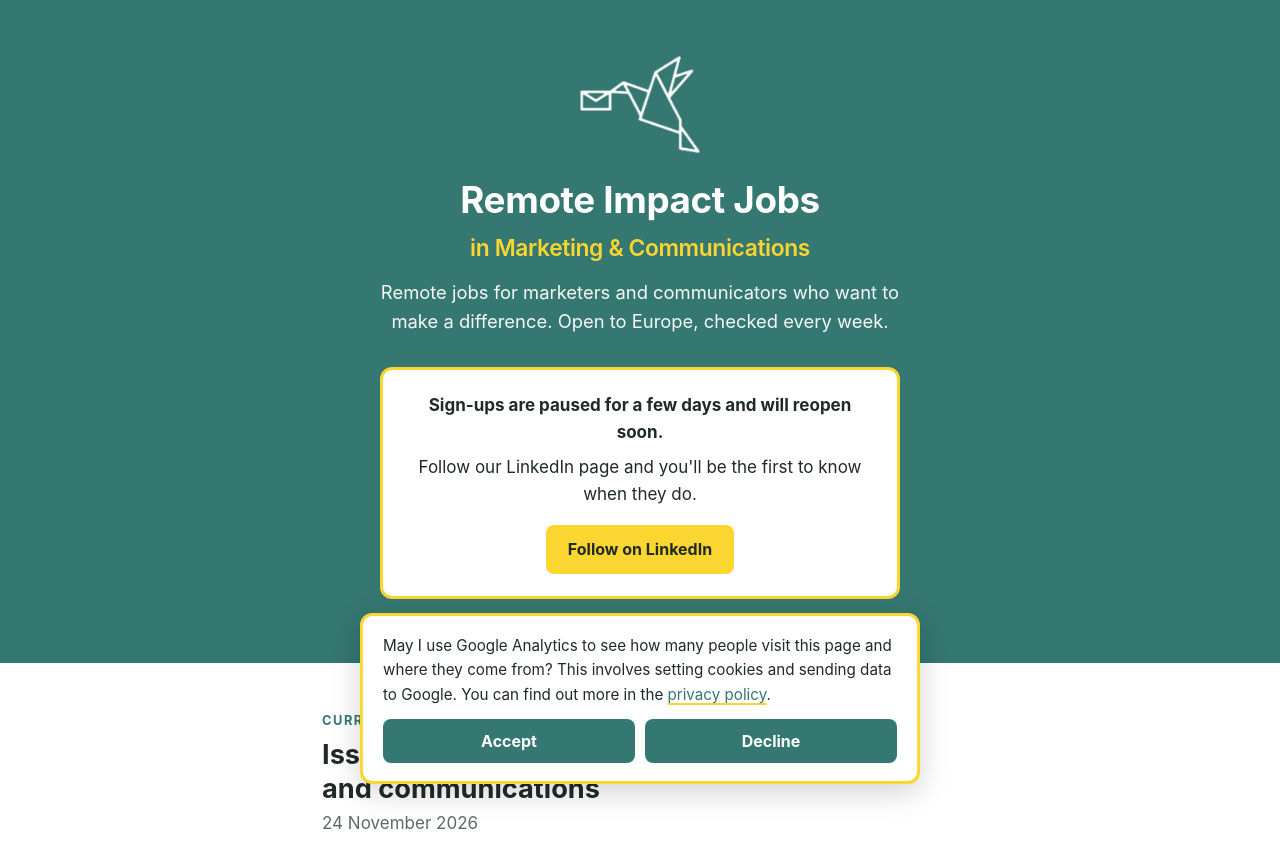
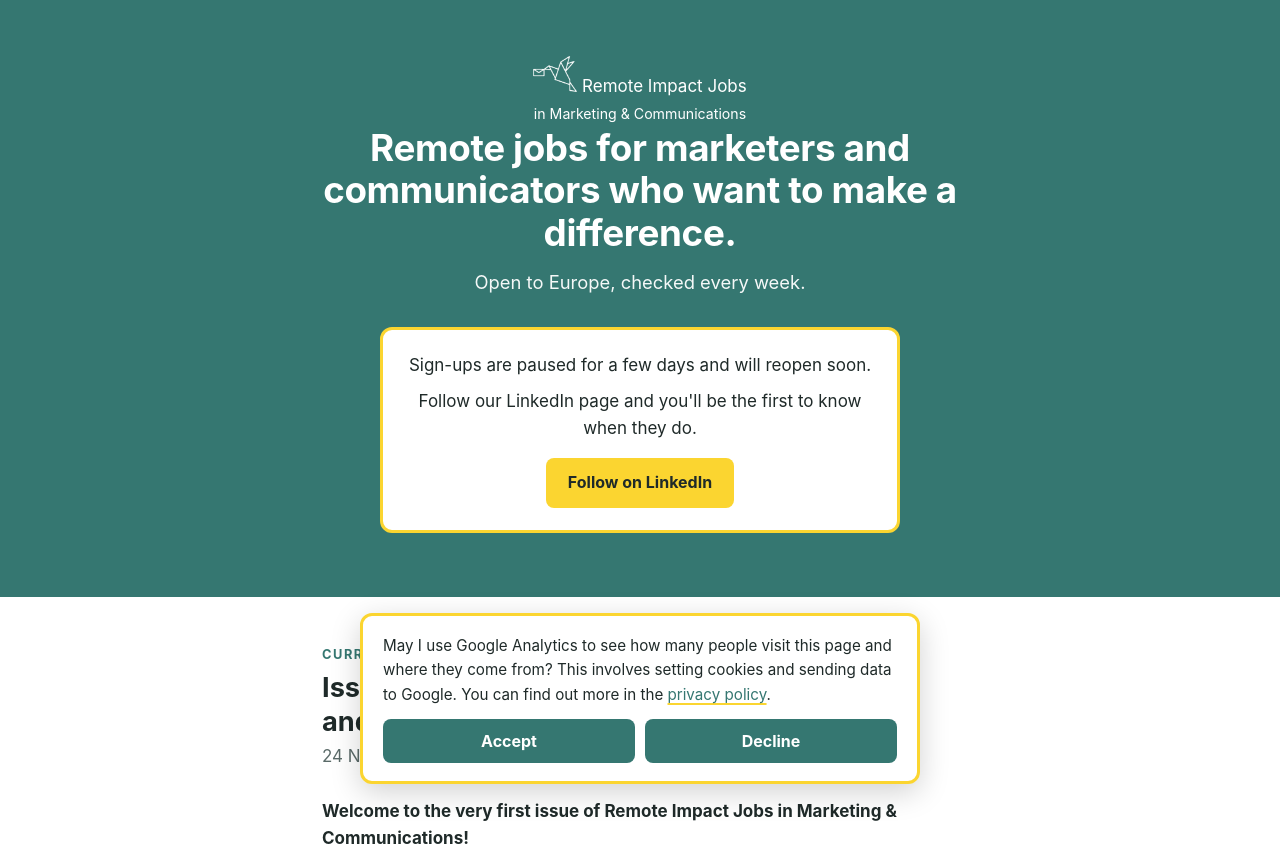
Before and after one commit to wiecked-lgtm/remoteimpactjobs, a plain HTML site: page index.html in a window 1280 px wide. Shown: the top 856 px of the page. Drawn offline with Linux system fonts and the light colour scheme.

Commit message:
Add files via upload

```diff
--- a/index.html
+++ b/index.html
@@ -18,14 +18,19 @@
 
 <header class="hero">
   <div class="wrap">
-    <img class="hero-logo" src="assets/logo-white.png" alt="Hummingbird carrying a letter" width="120">
-    <h1>Remote Impact Jobs<br><span>in Marketing &amp; Communications</span></h1>
-    <p class="claim">Remote jobs for marketers and communicators who want to make a difference. Open to Europe, checked every week.</p>
+    <div class="brand">
+      <img src="assets/logo-white.png" alt="" width="44">
+      <span>Remote Impact Jobs<br><small>in Marketing &amp; Communications</small></span>
+    </div>
+    <h1>Remote jobs for marketers and communicators who want to make a difference.</h1>
+    <p class="claim">Open to Europe, checked every week.</p>
 
     <!-- SIGNUP: replace this block with the beehiiv embed form once the account is unlocked -->
     <div class="signup" id="signup">
-      <p><strong>Sign-ups are paused for a few days and will reopen soon.</strong></p>
-      <p>Follow our LinkedIn page and you'll be the first to know when they do.</p>
+      <div>
+        <p class="signup-title">Sign-ups are paused for a few days and will reopen soon.</p>
+        <p>Follow our LinkedIn page and you'll be the first to know when they do.</p>
+      </div>
       <a class="btn btn-yellow" href="https://www.linkedin.com/company/remote-impact-jobs-in-marketing-communications/" target="_blank" rel="noopener">Follow on LinkedIn</a>
     </div>
     <!-- /SIGNUP -->
```
